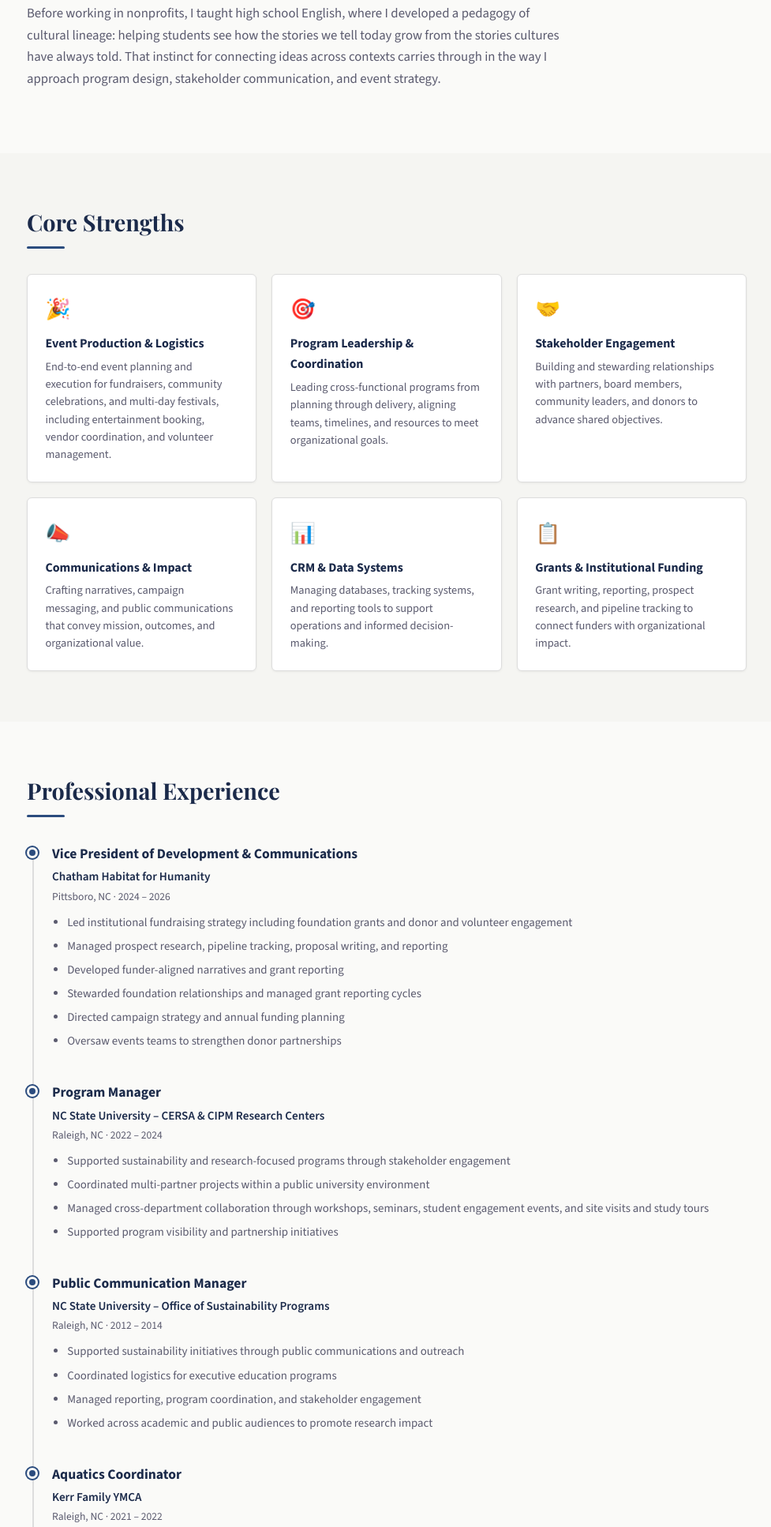
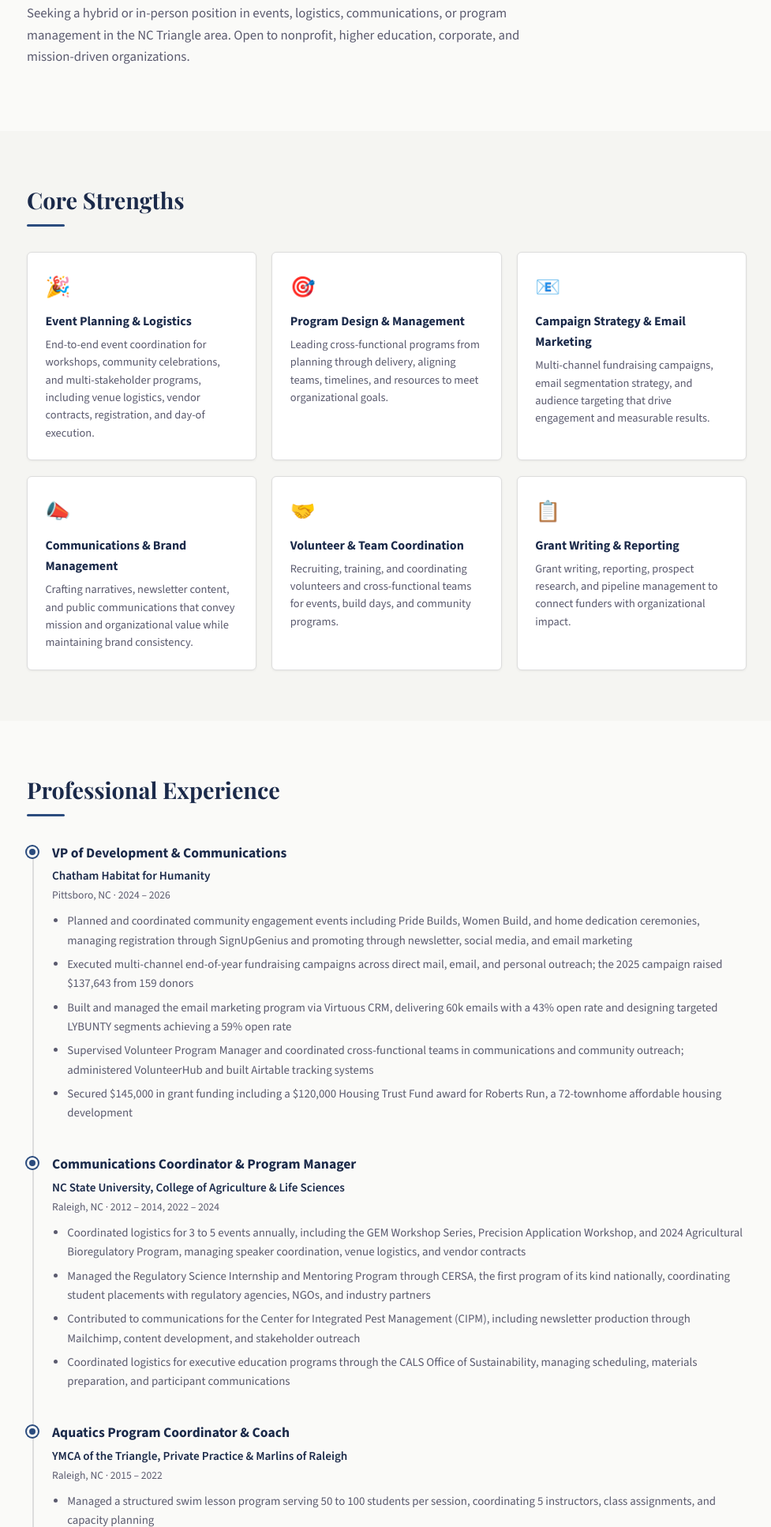
Before and after one commit to cmnordt-collab/portfolio, a plain HTML site: page index.html in a window 1280 px wide. Shown: the part 866-2800 px from the top of the page at 79% size, without its empty margins (150-1127 px from the left). Drawn offline with nearby package versions, Linux system fonts and the light colour scheme.

Commit message:
Update site content to match events/program management resume narrative
Aligns GitHub portfolio with approved November 2026 resume content:
- Updated title and subtitle to "Events, Communications & Program Management"
- Replaced About section with approved summary
- Updated Core Strengths to match resume (event planning, campaign strategy,
  email marketing, communications, volunteer coordination, grant writing)
- Replaced experience entries with approved bullets including metrics
- Combined NC State roles into one entry (2012-2014, 2022-2024)
- Combined aquatics roles into one entry (2015-2022)
- Removed "Part-Time Professional Engagement & Family Care" section
- Removed English Teacher entry
- Added Chatham Chamber Leadership Program to Education
- Updated contact section description

Co-Authored-By: Claude Opus 4.6 <noreply@anthropic.com>
Claude-Session: https://claude.ai/code/session_01TgPHKSMwSYaMLBMqnJdq32

```diff
--- a/index.html
+++ b/index.html
@@ -3,8 +3,8 @@
 <head>
   <meta charset="UTF-8">
   <meta name="viewport" content="width=device-width, initial-scale=1.0">
-  <title>Carrie Rogers | Program Leadership & Event Strategy</title>
-  <meta name="description" content="Portfolio and resume for Carrie Rogers, a program leadership and event strategy professional based in North Carolina's Piedmont region.">
+  <title>Carrie Rogers | Events, Communications & Program Management</title>
+  <meta name="description" content="Portfolio and resume for Carrie Rogers, an events, communications, and program management professional based in North Carolina's Piedmont region.">
   <link rel="preconnect" href="https://fonts.googleapis.com">
   <link rel="preconnect" href="https://fonts.gstatic.com" crossorigin>
   <link href="https://fonts.googleapis.com/css2?family=Source+Sans+3:wght@300;400;600;700&family=Playfair+Display:wght@600;700&display=swap" rel="stylesheet">
@@ -204,7 +204,7 @@
   <!-- HERO -->
   <section class="hero">
     <h1>Carrie Rogers</h1>
-    <p class="subtitle">Program Leadership &amp; Event Strategy Professional</p>
+    <p class="subtitle">Events, Communications &amp; Program Management Professional</p>
     <div class="location">
       <svg width="14" height="14" viewBox="0 0 24 24" fill="none" stroke="currentColor" stroke-width="2"><path d="M21 10c0 7-9 13-9 13s-9-6-9-13a9 9 0 0 1 18 0z"/><circle cx="12" cy="10" r="3"/></svg>
       Pittsboro, NC &middot; Open to hybrid roles
@@ -227,9 +227,9 @@
       <h2 class="section-title">About</h2>
       <div class="section-rule"></div>
       <div class="about-content">
-        <p>I am a program and event professional with experience spanning program leadership, event logistics, development, and communications within mission-driven and higher education organizations. I bring a proven ability to manage cross-functional initiatives, coordinate complex logistics, cultivate stakeholder partnerships, and communicate impact clearly.</p>
-        <p>My background includes multi-day event production, sustainability-focused program work in higher education, and nonprofit development leadership. I am most at home in roles that combine operational coordination with relationship building, and I am particularly drawn to organizations working toward equity, access, and community well-being.</p>
-        <p>Before working in nonprofits, I taught high school English, where I developed a pedagogy of cultural lineage: helping students see how the stories we tell today grow from the stories cultures have always told. That instinct for connecting ideas across contexts carries through in the way I approach program design, stakeholder communication, and event strategy.</p>
+        <p>Events and program management professional with experience coordinating logistics, managing cross-functional teams, and delivering measurable results in nonprofit and higher education settings. Proven track record planning multi-stakeholder events, building communications infrastructure, and executing campaigns that drive community engagement.</p>
+        <p>Skilled at managing complex timelines, vendor and partner relationships, and volunteer teams while maintaining brand consistency across channels. Equally comfortable drafting a grant proposal, building an email segmentation strategy, or running day-of logistics for a 200-person event.</p>
+        <p>Seeking a hybrid or in-person position in events, logistics, communications, or program management in the NC Triangle area. Open to nonprofit, higher education, corporate, and mission-driven organizations.</p>
       </div>
     </div>
   </section>
@@ -242,33 +242,33 @@
       <div class="strengths-grid">
         <div class="strength-card">
           <div class="strength-icon">&#x1F389;</div>
-          <h3>Event Production & Logistics</h3>
-          <p>End-to-end event planning and execution for fundraisers, community celebrations, and multi-day festivals, including entertainment booking, vendor coordination, and volunteer management.</p>
+          <h3>Event Planning & Logistics</h3>
+          <p>End-to-end event coordination for workshops, community celebrations, and multi-stakeholder programs, including venue logistics, vendor contracts, registration, and day-of execution.</p>
         </div>
         <div class="strength-card">
           <div class="strength-icon">&#x1F3AF;</div>
-          <h3>Program Leadership & Coordination</h3>
+          <h3>Program Design & Management</h3>
           <p>Leading cross-functional programs from planning through delivery, aligning teams, timelines, and resources to meet organizational goals.</p>
         </div>
         <div class="strength-card">
-          <div class="strength-icon">&#x1F91D;</div>
-          <h3>Stakeholder Engagement</h3>
-          <p>Building and stewarding relationships with partners, board members, community leaders, and donors to advance shared objectives.</p>
+          <div class="strength-icon">&#x1F4E7;</div>
+          <h3>Campaign Strategy & Email Marketing</h3>
+          <p>Multi-channel fundraising campaigns, email segmentation strategy, and audience targeting that drive engagement and measurable results.</p>
         </div>
         <div class="strength-card">
           <div class="strength-icon">&#x1F4E3;</div>
-          <h3>Communications & Impact</h3>
-          <p>Crafting narratives, campaign messaging, and public communications that convey mission, outcomes, and organizational value.</p>
+          <h3>Communications & Brand Management</h3>
+          <p>Crafting narratives, newsletter content, and public communications that convey mission and organizational value while maintaining brand consistency.</p>
         </div>
         <div class="strength-card">
-          <div class="strength-icon">&#x1F4CA;</div>
-          <h3>CRM & Data Systems</h3>
-          <p>Managing databases, tracking systems, and reporting tools to support operations and informed decision-making.</p>
+          <div class="strength-icon">&#x1F91D;</div>
+          <h3>Volunteer & Team Coordination</h3>
+          <p>Recruiting, training, and coordinating volunteers and cross-functional teams for events, build days, and community programs.</p>
         </div>
         <div class="strength-card">
           <div class="strength-icon">&#x1F4CB;</div>
-          <h3>Grants & Institutional Funding</h3>
-          <p>Grant writing, reporting, prospect research, and pipeline tracking to connect funders with organizational impact.</p>
+          <h3>Grant Writing & Reporting</h3>
+          <p>Grant writing, reporting, prospect research, and pipeline management to connect funders with organizational impact.</p>
         </div>
       </div>
     </div>
@@ -282,68 +282,39 @@
       <div class="timeline">
 
         <div class="timeline-item">
-          <h3>Vice President of Development & Communications</h3>
+          <h3>VP of Development & Communications</h3>
           <div class="timeline-org">Chatham Habitat for Humanity</div>
           <div class="timeline-meta">Pittsboro, NC &middot; 2024 &ndash; 2026</div>
           <ul>
-            <li>Led institutional fundraising strategy including foundation grants and donor and volunteer engagement</li>
-            <li>Managed prospect research, pipeline tracking, proposal writing, and reporting</li>
-            <li>Developed funder-aligned narratives and grant reporting</li>
-            <li>Stewarded foundation relationships and managed grant reporting cycles</li>
-            <li>Directed campaign strategy and annual funding planning</li>
-            <li>Oversaw events teams to strengthen donor partnerships</li>
+            <li>Planned and coordinated community engagement events including Pride Builds, Women Build, and home dedication ceremonies, managing registration through SignUpGenius and promoting through newsletter, social media, and email marketing</li>
+            <li>Executed multi-channel end-of-year fundraising campaigns across direct mail, email, and personal outreach; the 2025 campaign raised $137,643 from 159 donors</li>
+            <li>Built and managed the email marketing program via Virtuous CRM, delivering 60k emails with a 43% open rate and designing targeted LYBUNTY segments achieving a 59% open rate</li>
+            <li>Supervised Volunteer Program Manager and coordinated cross-functional teams in communications and community outreach; administered VolunteerHub and built Airtable tracking systems</li>
+            <li>Secured $145,000 in grant funding including a $120,000 Housing Trust Fund award for Roberts Run, a 72-townhome affordable housing development</li>
           </ul>
         </div>
 
         <div class="timeline-item">
-          <h3>Program Manager</h3>
-          <div class="timeline-org">NC State University &ndash; CERSA & CIPM Research Centers</div>
-          <div class="timeline-meta">Raleigh, NC &middot; 2022 &ndash; 2024</div>
+          <h3>Communications Coordinator & Program Manager</h3>
+          <div class="timeline-org">NC State University, College of Agriculture & Life Sciences</div>
+          <div class="timeline-meta">Raleigh, NC &middot; 2012 &ndash; 2014, 2022 &ndash; 2024</div>
           <ul>
-            <li>Supported sustainability and research-focused programs through stakeholder engagement</li>
-            <li>Coordinated multi-partner projects within a public university environment</li>
-            <li>Managed cross-department collaboration through workshops, seminars, student engagement events, and site visits and study tours</li>
-            <li>Supported program visibility and partnership initiatives</li>
+            <li>Coordinated logistics for 3 to 5 events annually, including the GEM Workshop Series, Precision Application Workshop, and 2024 Agricultural Bioregulatory Program, managing speaker coordination, venue logistics, and vendor contracts</li>
+            <li>Managed the Regulatory Science Internship and Mentoring Program through CERSA, the first program of its kind nationally, coordinating student placements with regulatory agencies, NGOs, and industry partners</li>
+            <li>Contributed to communications for the Center for Integrated Pest Management (CIPM), including newsletter production through Mailchimp, content development, and stakeholder outreach</li>
+            <li>Coordinated logistics for executive education programs through the CALS Office of Sustainability, managing scheduling, materials preparation, and participant communications</li>
           </ul>
         </div>
 
         <div class="timeline-item">
-          <h3>Public Communication Manager</h3>
-          <div class="timeline-org">NC State University &ndash; Office of Sustainability Programs</div>
-          <div class="timeline-meta">Raleigh, NC &middot; 2012 &ndash; 2014</div>
+          <h3>Aquatics Program Coordinator & Coach</h3>
+          <div class="timeline-org">YMCA of the Triangle, Private Practice & Marlins of Raleigh</div>
+          <div class="timeline-meta">Raleigh, NC &middot; 2015 &ndash; 2022</div>
           <ul>
-            <li>Supported sustainability initiatives through public communications and outreach</li>
-            <li>Coordinated logistics for executive education programs</li>
-            <li>Managed reporting, program coordination, and stakeholder engagement</li>
-            <li>Worked across academic and public audiences to promote research impact</li>
+            <li>Managed a structured swim lesson program serving 50 to 100 students per session, coordinating 5 instructors, class assignments, and capacity planning</li>
+            <li>Launched and operated an independent swim coaching business, handling client acquisition, scheduling, and relationship management</li>
+            <li>Supported a competitive youth swimming program as assistant coach, managing a developmental swim league</li>
           </ul>
-        </div>
-
-        <div class="timeline-item">
-          <h3>Aquatics Coordinator</h3>
-          <div class="timeline-org">Kerr Family YMCA</div>
-          <div class="timeline-meta">Raleigh, NC &middot; 2021 &ndash; 2022</div>
-          <ul>
-            <li>Managed aquatics programming, scheduling, and client relations</li>
-            <li>Taught swim lessons across age groups and skill levels</li>
-            <li>Coordinated staff and volunteers across multiple programs</li>
-          </ul>
-        </div>
-
-        <div class="timeline-item">
-          <h3>English Teacher</h3>
-          <div class="timeline-org">JD Clement Early College HS / East Wake HS</div>
-          <div class="timeline-meta">Wake County, NC &middot; 2007 &ndash; 2009</div>
-          <ul>
-            <li>Taught high school English using a cultural-lineage pedagogy</li>
-            <li>Designed curriculum connecting pop culture to literary traditions</li>
-          </ul>
-        </div>
-
-        <div class="timeline-item">
-          <h3>Part-Time Professional Engagement & Family Care</h3>
-          <div class="timeline-meta">2005 &ndash; 2021</div>
-          <p class="timeline-note">Maintained professional engagement through swim coaching and instruction while raising two children. Strengthened communication, scheduling, and client-facing skills that informed later nonprofit leadership roles.</p>
         </div>
 
       </div>
@@ -357,12 +328,16 @@
       <div class="section-rule"></div>
       <div class="edu-grid">
         <div class="edu-card">
-          <h3>B.A. in Communication</h3>
+          <h3>BA Communication</h3>
           <p>North Carolina State University</p>
         </div>
         <div class="edu-card">
-          <h3>Certification in English Education</h3>
+          <h3>English Teaching Certification</h3>
           <p>North Carolina State University</p>
+        </div>
+        <div class="edu-card">
+          <h3>Chatham Chamber of Commerce Leadership Program</h3>
+          <p>2025 &ndash; 2026 Cohort</p>
         </div>
       </div>
     </div>
@@ -415,7 +390,7 @@
     <div class="container">
       <h2 class="section-title">Let's Connect</h2>
       <div class="section-rule"></div>
-      <p>I am actively seeking opportunities in event management, program leadership, and logistics coordination across North Carolina's Triangle region or remote. I would welcome the chance to talk about how I can contribute to your organization.</p>
+      <p>I am seeking hybrid or in-person roles in events, logistics, communications, or program management in the NC Triangle area. Open to nonprofit, higher education, corporate, and mission-driven organizations.</p>
       <div class="contact-links">
         <a href="mailto:carrienordt@gmail.com" class="contact-link">
           <svg width="18" height="18" viewBox="0 0 24 24" fill="none" stroke="currentColor" stroke-width="2"><path d="M4 4h16c1.1 0 2 .9 2 2v12c0 1.1-.9 2-2 2H4c-1.1 0-2-.9-2-2V6c0-1.1.9-2 2-2z"/><polyline points="22,6 12,13 2,6"/></svg>
```
